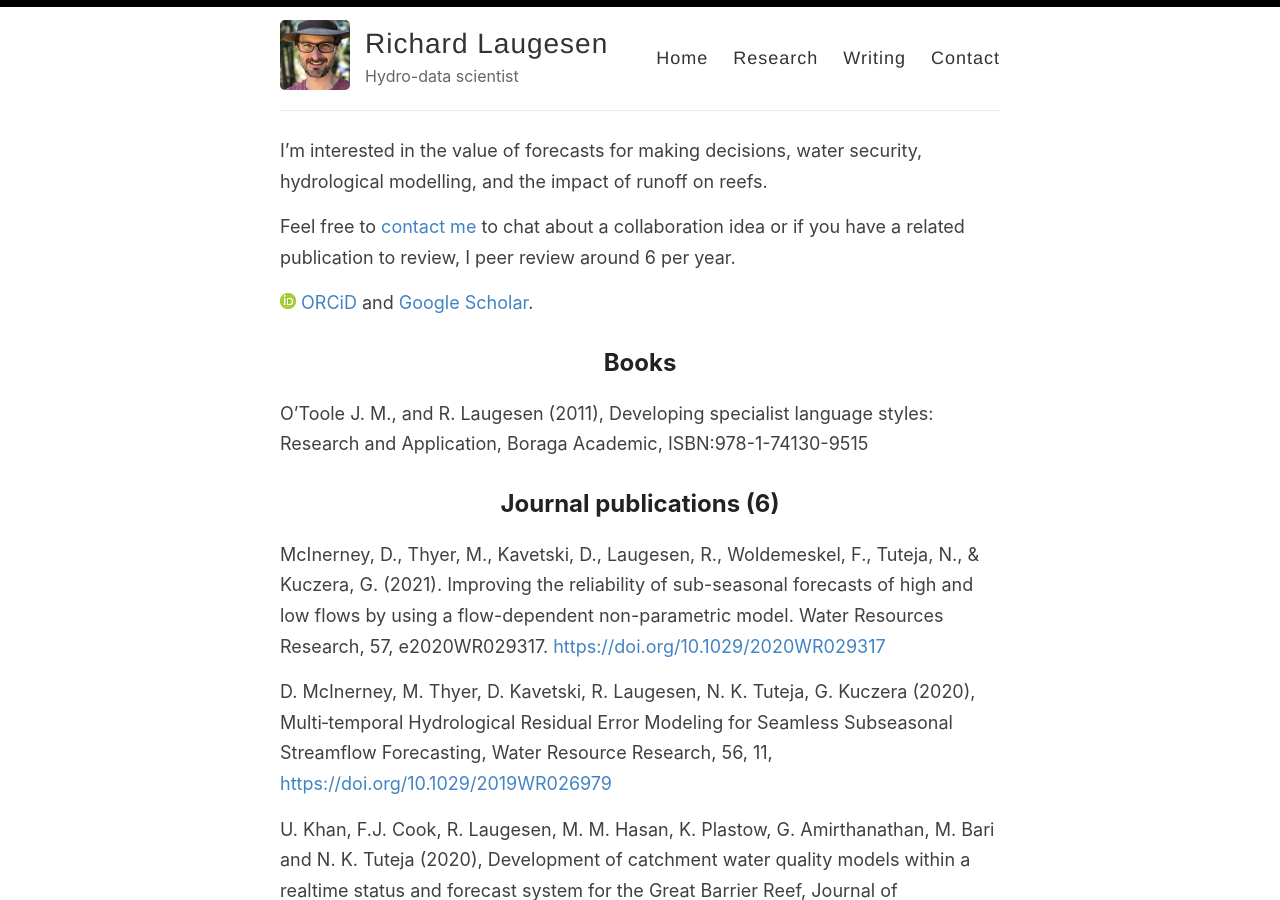
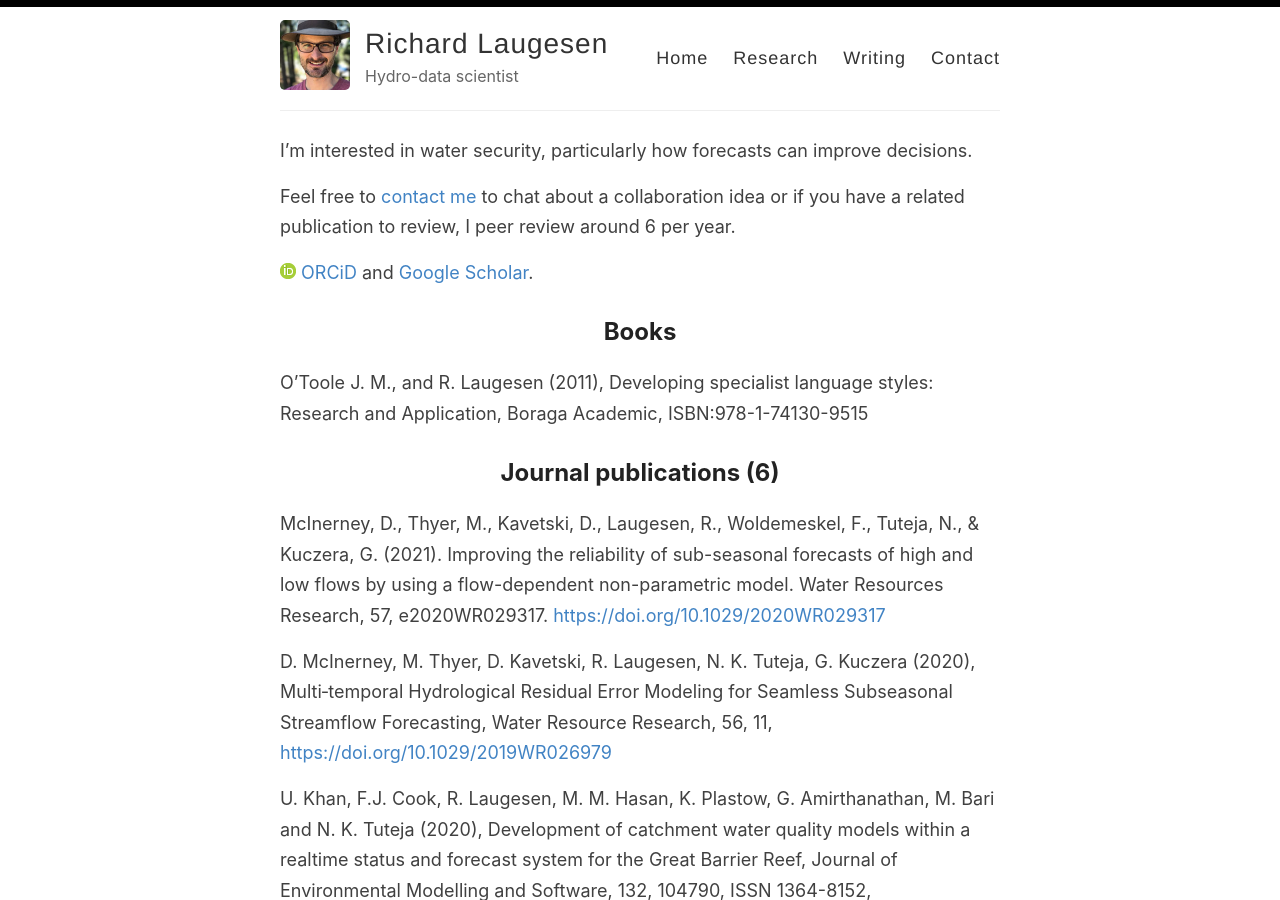
Before and after one commit to richardlaugesen/richardlaugesen.github.io, a Jekyll site: the page built from _pages/research.md, in a window 1280 px wide and 900 px high. Built offline with Jekyll 4.4.1, drawn with Linux system fonts in a browser that asks for light colours.

Commit message:
Update research.md

```diff
--- a/_pages/research.md
+++ b/_pages/research.md
@@ -5,7 +5,7 @@ permalink: /research/
 image: /images/richard-small.jpg
 ---
 
-I'm interested in the value of forecasts for making decisions, water security, hydrological modelling, and the impact of runoff on reefs.
+I'm interested in water security, particularly how forecasts can improve decisions.
 
 Feel free to [contact me](/contact) to chat about a collaboration idea or if you have a related publication to review, I peer review around 6 per year.
 
```
